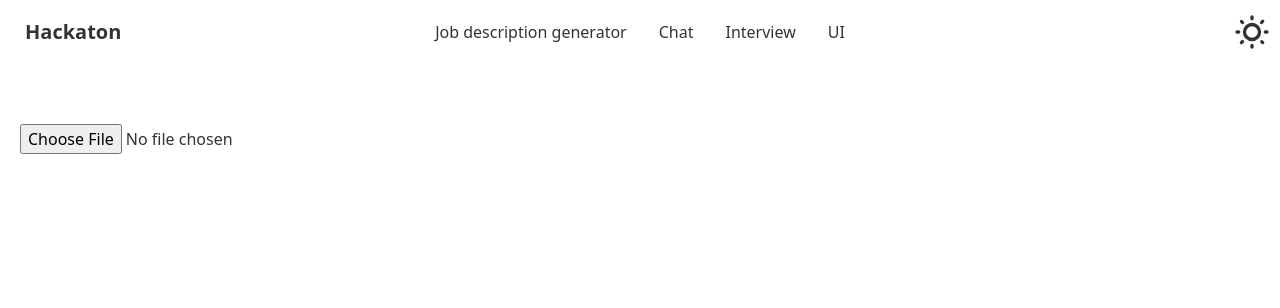
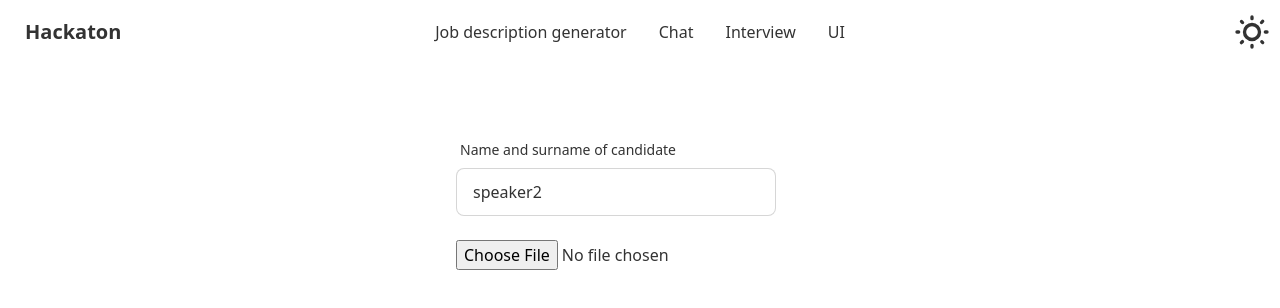
Before and after one commit to bpor92/ai-playground, a Nuxt app: page /interview in a window 1280 px wide. Shown: the top 308 px of the page. Built offline with nearby package versions, Linux system fonts and the light colour scheme.

Commit message:
add fullname candidate to correct ai detect

```diff
--- a/agents/interviewAgent.ts
+++ b/agents/interviewAgent.ts
@@ -6,7 +6,7 @@ export const interviewAgent = createAgent((context) => {
       {
         role: "system",
         content:
-          "Przesle ci tekst we formacie vtt. Stworz tablice ktora bedzie zawierala pytania rekrutera i odpowiedzi kandydata we formacie json. Odpowiedz powinna byc tylko tekestem we formacie json, bez zbednych dodatkowych prefixow. Json nie powinien byc w markdown i zawierac dodatkowego formatowania",
+          `Przesle ci tekst we formacie vtt. Stworz tablice ktora bedzie zawierala pytania rekrutera i odpowiedzi kandydata we formacie json. Kandydatem jest osoba ${context.candidate} Odpowiedz powinna byc tylko tekestem we formacie json, bez zbednych dodatkowych prefixow. Json nie powinien byc w markdown i zawierac dodatkowego formatowania`,
       },
       {
         role: "user",
--- /dev/null
+++ b/components/ui/File.vue
@@ -0,0 +1,23 @@
+<template>
+  <div class="form-control w-full max-w-xs">
+    <label class="label">
+      <span class="label-text">{{ label }}</span>
+    </label>
+    <input type="file" :value="modelValue" @input="onInput" class="file-input file-input-bordered w-full max-w-xs" />
+  </div>
+</template>
+
+<script setup lang="ts">
+defineProps<{
+  label: string,
+  placeholder?: string,
+  modelValue: File | null
+}>()
+
+const emit = defineEmits(['update:modelValue'])
+
+const onInput = (event: Event) => {
+  const target = event.target as HTMLButtonElement;
+  emit('update:modelValue', target.value)
+}
+</script>
--- /dev/null
+++ b/components/ui/Text.vue
@@ -0,0 +1,23 @@
+<template>
+  <div class="form-control">
+    <label class="label">
+      <span class="label-text">{{ label }}</span>
+    </label>
+    <input type="text" :value="modelValue" @input="onInput" :placeholder="placeholder" class="input input-bordered w-full max-w-xs" />
+  </div>
+</template>
+
+<script setup lang="ts">
+defineProps<{
+  label: string,
+  placeholder?: string,
+  modelValue: string
+}>()
+
+const emit = defineEmits(['update:modelValue'])
+
+const onInput = (event: Event) => {
+  const target = event.target as HTMLButtonElement;
+  emit('update:modelValue', target.value)
+}
+</script>
--- a/composables/useInterview.ts
+++ b/composables/useInterview.ts
@@ -1,17 +1,23 @@
 import type { ApiMessage, AsyncState } from "@/types/api";
+
+interface InterviewJsonGenerator {
+  file: File,
+  candidate: string
+}
 
 export const useInterview = () => {
   const state = ref<AsyncState>(null)
   const result = ref()
   const response = computed(() => result.value)
 
-  async function interviewJsonGenerator(file: string){
+  async function interviewJsonGenerator(payload: InterviewJsonGenerator){
     try {
       state.value = 'loading'
       const data = await $fetch('/api/interview', {
         method: "POST",
         body: {
-          file
+          file: payload.file,
+          candidate: payload.candidate
         },
       })
       state.value = 'complete'
--- a/pages/interview.vue
+++ b/pages/interview.vue
@@ -1,14 +1,25 @@
 <template>
   <div>
-    <div>
-      <input type="file" ref="fileInput" @change="readFile" />
-    </div>
+    <UiForm  class="w-full  p-2 md:max-w-sm md:mx-auto">
+      <UiText
+        label="Name and surname of candidate"
+        v-model="form.candidate"
+      />
+      <br>
 
-    <pre>{{ jsonFile }}</pre>
+      <div>
+        <input type="file" ref="fileInput" @change="readFile" />
+      </div>
 
+      <pre>{{ jsonFile }}</pre>
+    </UiForm>
   </div>
 </template>
 <script lang="ts" setup>
+const form = reactive({
+  candidate: 'speaker2',
+})
+
 const jsonFile = ref()
 const fileInput = ref()
 const readFile = () =>  {
@@ -18,7 +29,7 @@ const readFile = () =>  {
 
   reader.onload = async (res: any) => {
     const { interviewJsonGenerator } = useInterview()
-    const response = await interviewJsonGenerator(res.target.result)
+    const response = await interviewJsonGenerator({ file: res.target.result, candidate: form.candidate })
     jsonFile.value = response.data
   }
 }
```
